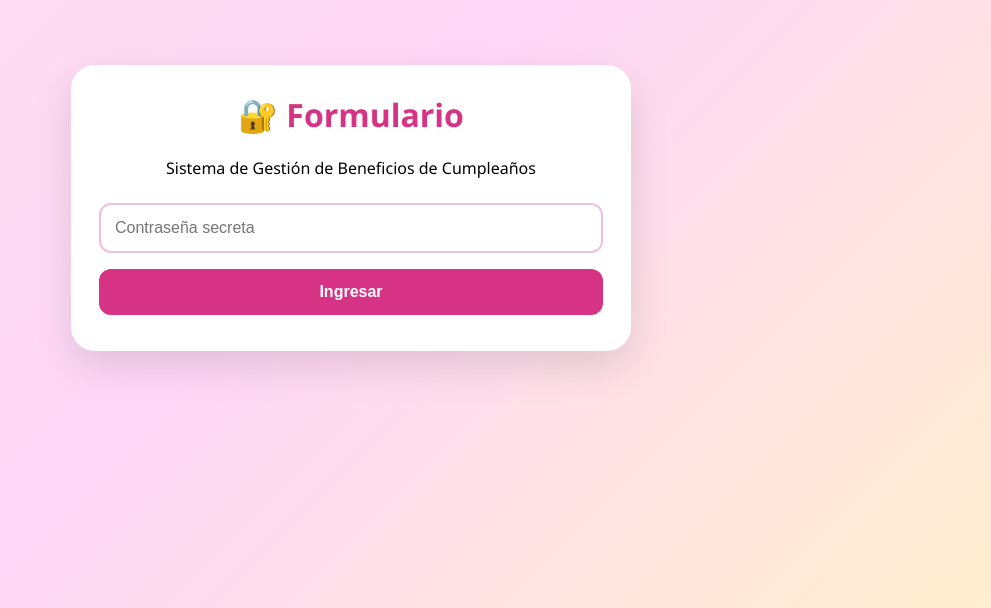
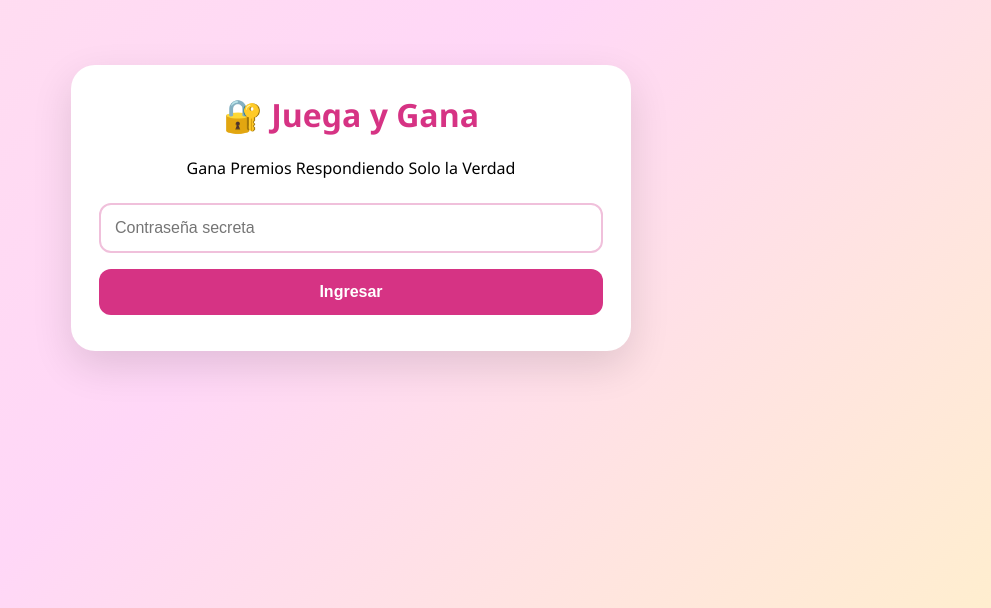
Before and after one commit to FabrizzioMartinez/Cumple, a plain HTML site: page index.html in a window 1280 px wide. Shown: the part 192-800 px from the top of the page, without its empty margins (289-1280 px from the left). Drawn offline with nearby package versions, Linux system fonts and the light colour scheme.

Commit message:
Update index.html

```diff
--- a/index.html
+++ b/index.html
@@ -100,8 +100,8 @@ img{max-width:220px}
 <div id="confetti"></div>
 
 <div class="card" id="login">
-<h1>🔐 Formulario</h1>
-<p>Sistema de Gestión de Beneficios de Cumpleaños</p>
+<h1>🔐 Juega y Gana</h1>
+<p>Gana Premios Respondiendo Solo la Verdad</p>
 <input id="pass" placeholder="Contraseña secreta">
 <div id="loginError" class="error hidden">Pista: es una palabra que me dices 😆</div>
 <button onclick="login()">Ingresar</button>
```
